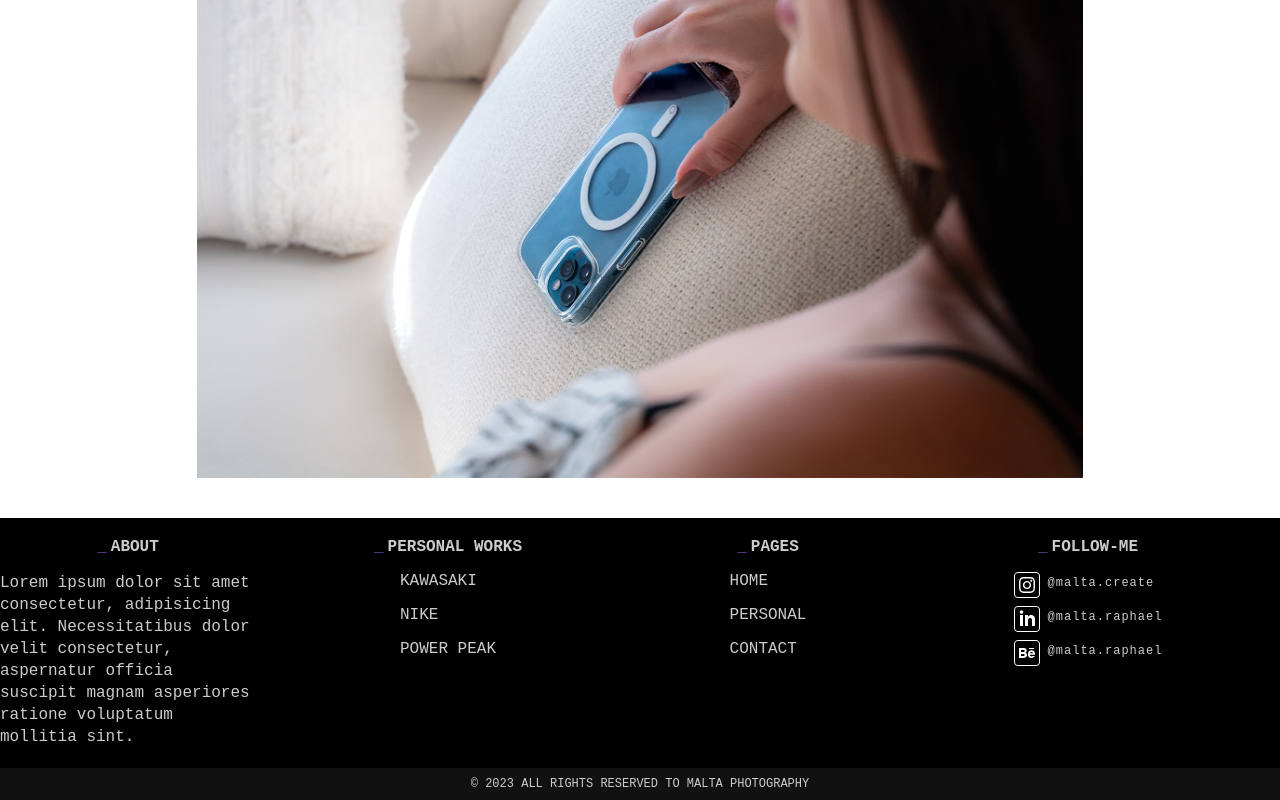
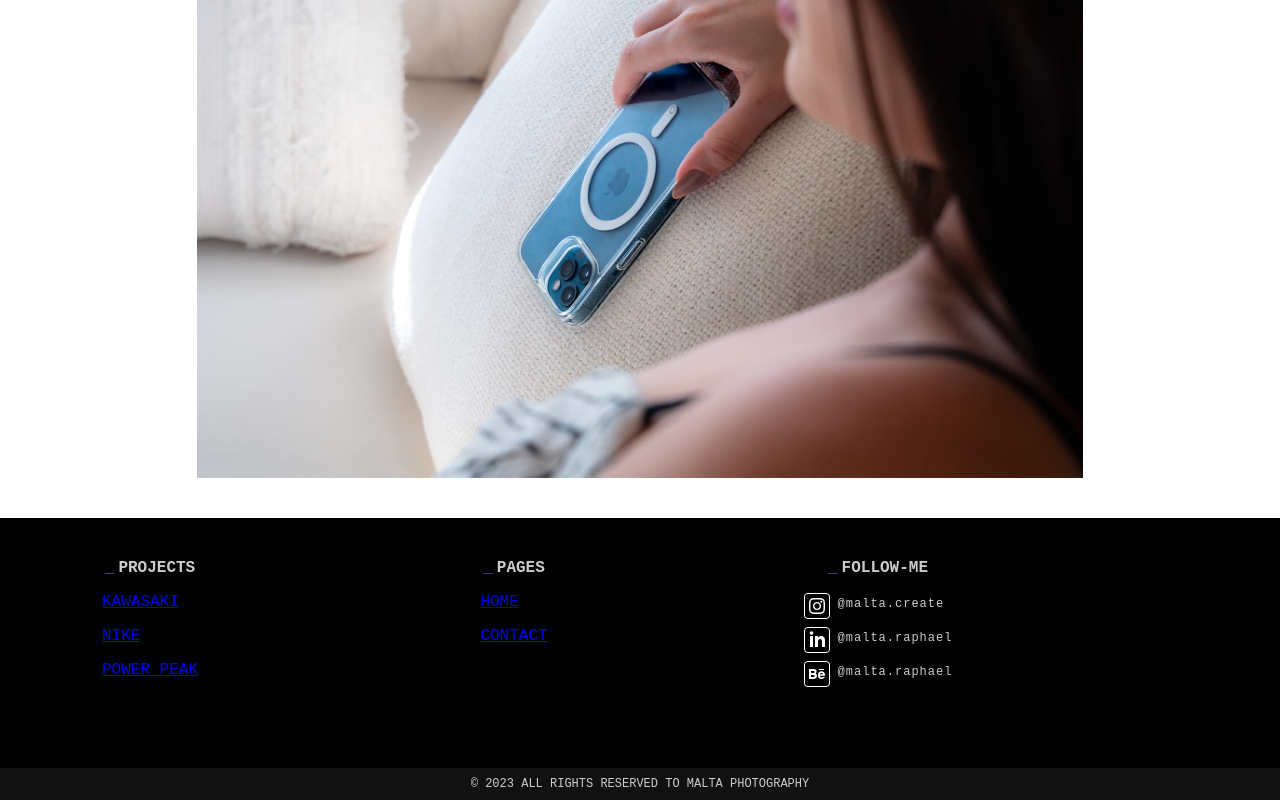
Before and after one commit to brunogallotte/malta-create, a React (Create React App) app: page / in a window 1280 px wide. Shown: the part 3571-4371 px from the top of the page. Built offline with nearby package versions, Linux system fonts and the light colour scheme.

Commit message:
Feat: remove text "about" and apply new links

```diff
--- a/src/components/Footer/index.tsx
+++ b/src/components/Footer/index.tsx
@@ -2,29 +2,26 @@ import instagramIcon from '../../assets/images/icons/instagram.svg'
 import linkedinIcon from '../../assets/images/icons/linkedin.svg'
 import behanceIcon from '../../assets/images/icons/behance.svg'
 import { FooterColumn, FooterContainer, FooterRights } from './styles'
+import { Link } from 'react-router-dom'
 
 const Footer = () => (
   <>
     <FooterContainer>
-      <div className="container">
+      <div className="container centralizer">
         <FooterColumn>
           <h4>
-            <span>_</span>About
-          </h4>
-          <p>
-            Lorem ipsum dolor sit amet consectetur, adipisicing elit.
-            Necessitatibus dolor velit consectetur, aspernatur officia suscipit
-            magnam asperiores ratione voluptatum mollitia sint.
-          </p>
-        </FooterColumn>
-        <FooterColumn>
-          <h4>
-            <span>_</span>personal works
+            <span>_</span>projects
           </h4>
           <ul>
-            <li>Kawasaki</li>
-            <li>Nike</li>
-            <li>Power Peak</li>
+            <li>
+              <Link to="/categories/kawasaki">Kawasaki</Link>
+            </li>
+            <li>
+              <Link to="/categories/nike">Nike</Link>
+            </li>
+            <li>
+              <Link to="/categories/powerpeak">Power Peak</Link>
+            </li>
           </ul>
         </FooterColumn>
         <FooterColumn>
@@ -32,9 +29,12 @@ const Footer = () => (
             <span>_</span>pages
           </h4>
           <ul>
-            <li>home</li>
-            <li>personal</li>
-            <li>contact</li>
+            <li>
+              <Link to="/">Home</Link>
+            </li>
+            <li>
+              <Link to="/contact">Contact</Link>
+            </li>
           </ul>
         </FooterColumn>
         <FooterColumn>
```
